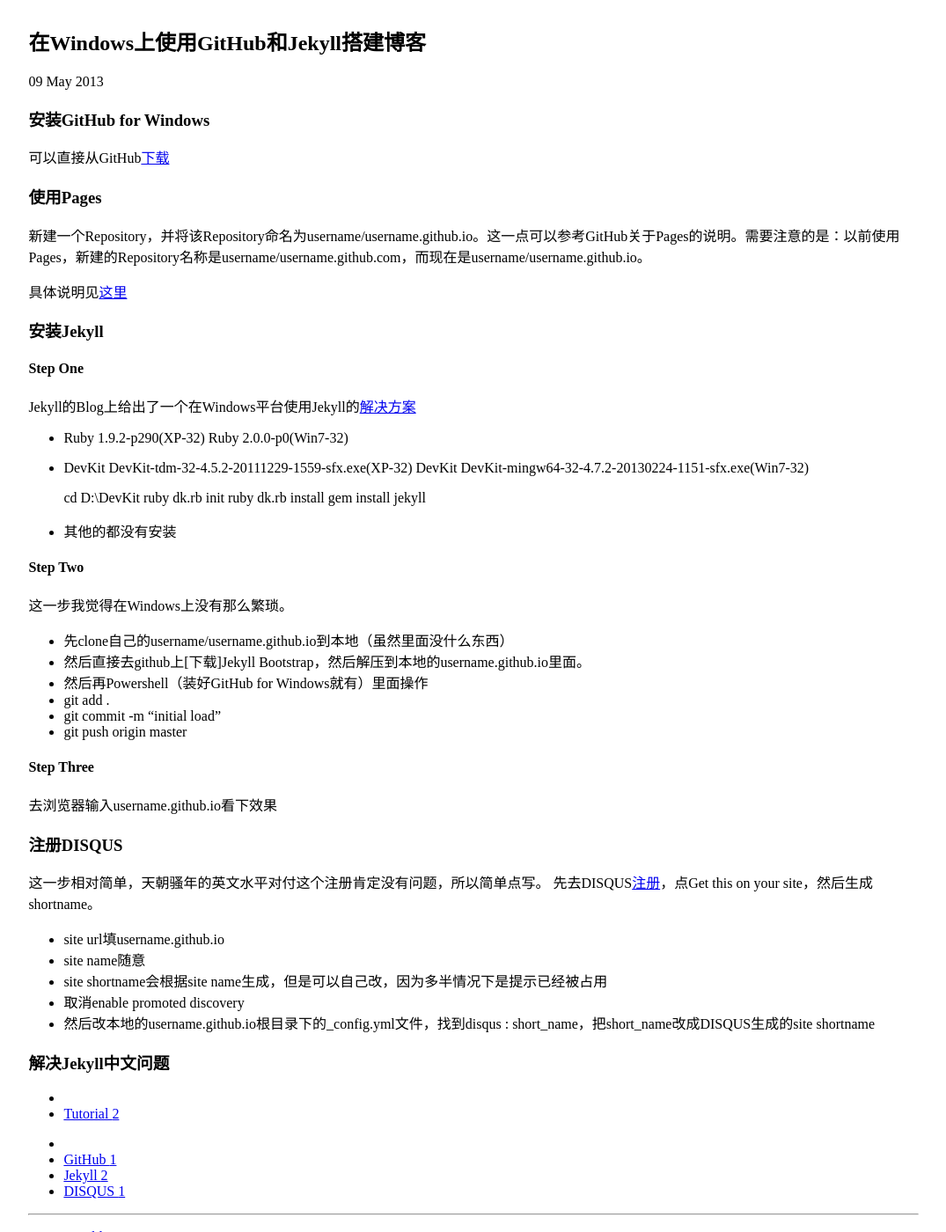
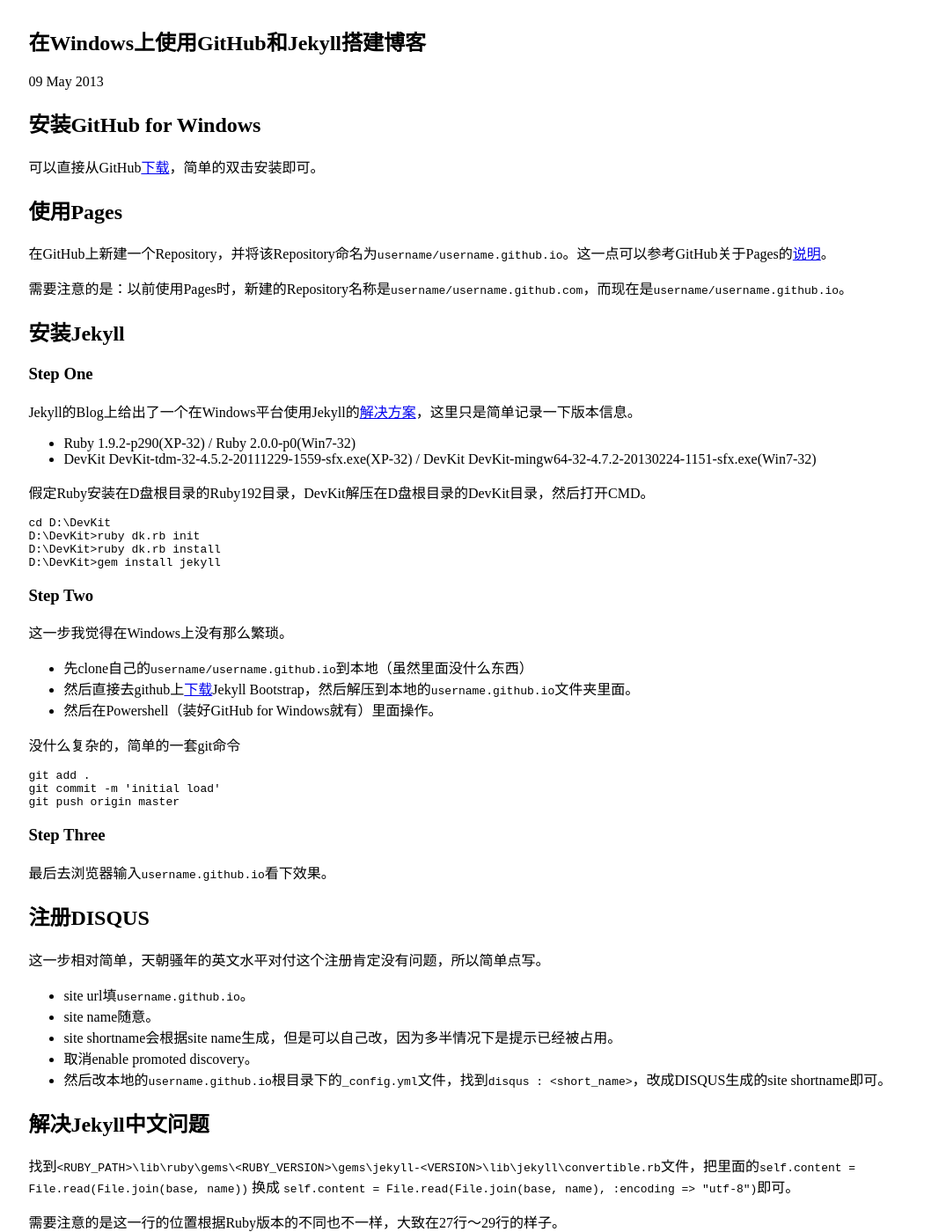
Before and after one commit to hantconny/hantconny.github.io, a Jekyll site: the page built from _posts/core-samples/2013-05-09-Using-GitHub-and-Jekyll-on-Windows.md, in a window 1280 px wide and 1400 px high, scrolled down 225 px. Shown: the whole window at 88% size, without its empty margins (122-1197 px from the left). Built offline with Jekyll 4.4.1, drawn with Linux system fonts in a browser that asks for light colours; comment, search, counter and statistics services are not loaded.

Commit message:
modified:   _posts/core-samples/2013-05-09-Using-GitHub-and-Jekyll-on-Windows.md

```diff
--- a/_posts/core-samples/2013-05-09-Using-GitHub-and-Jekyll-on-Windows.md
+++ b/_posts/core-samples/2013-05-09-Using-GitHub-and-Jekyll-on-Windows.md
@@ -6,62 +6,57 @@
 ---
 
 {% include JB/setup %}
-###安装GitHub for Windows
-可以直接从GitHub[下载](http://windows.github.com/)
+## 安装GitHub for Windows ##
+可以直接从GitHub[下载](http://windows.github.com/)，简单的双击安装即可。
 
+## 使用Pages ##
+在GitHub上新建一个Repository，并将该Repository命名为`username/username.github.io`。这一点可以参考GitHub关于Pages的[说明](https://help.github.com/articles/user-organization-and-project-pages#user--organization-pages)。
 
+需要注意的是：以前使用Pages时，新建的Repository名称是`username/username.github.com`，而现在是`username/username.github.io`。
 
+## 安装Jekyll ##
 
-###使用Pages
-新建一个Repository，并将该Repository命名为username/username.github.io。这一点可以参考GitHub关于Pages的说明。需要注意的是：以前使用Pages，新建的Repository名称是username/username.github.com，而现在是username/username.github.io。
+### Step One ###
+Jekyll的Blog上给出了一个在Windows平台使用Jekyll的[解决方案](http://www.madhur.co.in/blog/2011/09/01/runningjekyllwindows.html)，这里只是简单记录一下版本信息。
 
-具体说明见[这里](https://help.github.com/articles/user-organization-and-project-pages#user--organization-pages)
+- Ruby 1.9.2-p290(XP-32) / Ruby 2.0.0-p0(Win7-32)
+- DevKit DevKit-tdm-32-4.5.2-20111229-1559-sfx.exe(XP-32) / DevKit DevKit-mingw64-32-4.7.2-20130224-1151-sfx.exe(Win7-32)
 
-
-
-
-###安装Jekyll
-
-
-####Step One
-Jekyll的Blog上给出了一个在Windows平台使用Jekyll的[解决方案](http://www.madhur.co.in/blog/2011/09/01/runningjekyllwindows.html)
-- Ruby 1.9.2-p290(XP-32) Ruby 2.0.0-p0(Win7-32)
-- DevKit DevKit-tdm-32-4.5.2-20111229-1559-sfx.exe(XP-32) DevKit DevKit-mingw64-32-4.7.2-20130224-1151-sfx.exe(Win7-32)
+假定Ruby安装在D盘根目录的Ruby192目录，DevKit解压在D盘根目录的DevKit目录，然后打开CMD。
 
     cd D:\DevKit
-    ruby dk.rb init
-    ruby dk.rb install
-    gem install jekyll
+    D:\DevKit>ruby dk.rb init
+    D:\DevKit>ruby dk.rb install
+    D:\DevKit>gem install jekyll
 
-- 其他的都没有安装
+### Step Two ###
+这一步我觉得在Windows上没有那么繁琐。
 
+- 先clone自己的`username/username.github.io`到本地（虽然里面没什么东西）
+- 然后直接去github上[下载](https://github.com/plusjade/jekyll-bootstrap)Jekyll Bootstrap，然后解压到本地的`username.github.io`文件夹里面。
+- 然后在Powershell（装好GitHub for Windows就有）里面操作。
 
-####Step Two
-这一步我觉得在Windows上没有那么繁琐。
-- 先clone自己的username/username.github.io到本地（虽然里面没什么东西）
-- 然后直接去github上[下载]Jekyll Bootstrap，然后解压到本地的username.github.io里面。
-- 然后再Powershell（装好GitHub for Windows就有）里面操作
-- git add .
-- git commit -m "initial load"
-- git push origin master
+没什么复杂的，简单的一套git命令
 
+    git add .
+    git commit -m 'initial load'
+    git push origin master
 
-####Step Three
-去浏览器输入username.github.io看下效果
+### Step Three ###
+最后去浏览器输入`username.github.io`看下效果。
 
+## 注册DISQUS ##
+这一步相对简单，天朝骚年的英文水平对付这个注册肯定没有问题，所以简单点写。
 
+- site url填`username.github.io`。
+- site name随意。
+- site shortname会根据site name生成，但是可以自己改，因为多半情况下是提示已经被占用。
+- 取消enable promoted discovery。
+- 然后改本地的`username.github.io`根目录下的`_config.yml`文件，找到`disqus : <short_name>`，改成DISQUS生成的site shortname即可。
 
+## 解决Jekyll中文问题 ##
+找到`<RUBY_PATH>\lib\ruby\gems\<RUBY_VERSION>\gems\jekyll-<VERSION>\lib\jekyll\convertible.rb`文件，把里面的`self.content = File.read(File.join(base, name))`
+换成
+`self.content = File.read(File.join(base, name), :encoding => "utf-8")`即可。
 
-###注册DISQUS
-这一步相对简单，天朝骚年的英文水平对付这个注册肯定没有问题，所以简单点写。
-先去DISQUS[注册](http://disqus.com/)，点Get this on your site，然后生成shortname。
-- site url填username.github.io
-- site name随意
-- site shortname会根据site name生成，但是可以自己改，因为多半情况下是提示已经被占用
-- 取消enable promoted discovery
-- 然后改本地的username.github.io根目录下的_config.yml文件，找到disqus : short_name，把short_name改成DISQUS生成的site shortname
-
-
-
-
-###解决Jekyll中文问题
+需要注意的是这一行的位置根据Ruby版本的不同也不一样，大致在27行～29行的样子。
```
